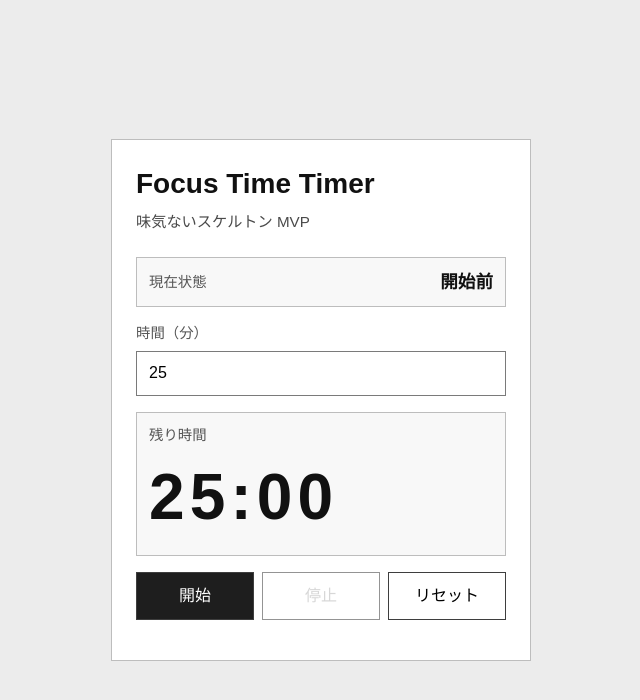
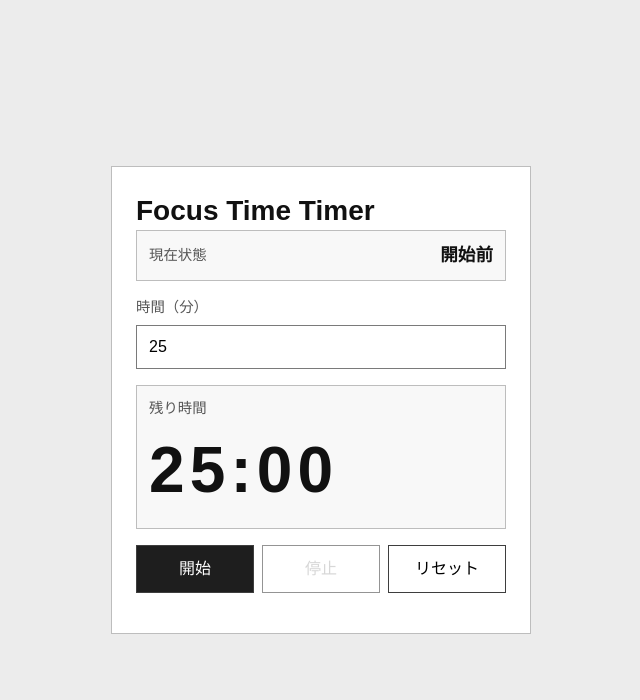
Before and after one commit to skijima404/ai-development-demo, a React (Vite) app in the folder src/focus-time-timer/: page / in a window 1280 px wide. Shown: the top 700 px of the page, without its empty margins (319-959 px from the left). Built offline with nearby package versions, Linux system fonts and the light colour scheme.

Commit message:
feat(timer): remove skeleton subtitle

```diff
--- a/src/focus-time-timer/src/App.tsx
+++ b/src/focus-time-timer/src/App.tsx
@@ -107,7 +107,6 @@ export default function App() {
     <main className="app-shell">
       <section className="timer-card">
         <h1 className="title">Focus Time Timer</h1>
-        <p className="subtitle">味気ないスケルトン MVP</p>
 
         <div className="status-box">
           <span className="status-label">現在状態</span>
--- a/src/focus-time-timer/src/styles.css
+++ b/src/focus-time-timer/src/styles.css
@@ -36,12 +36,6 @@ input {
 .title {
   margin: 0;
   font-size: 1.75rem;
-}
-
-.subtitle {
-  margin: 8px 0 24px;
-  color: #4a4a4a;
-  font-size: 0.95rem;
 }
 
 .status-box,
```
